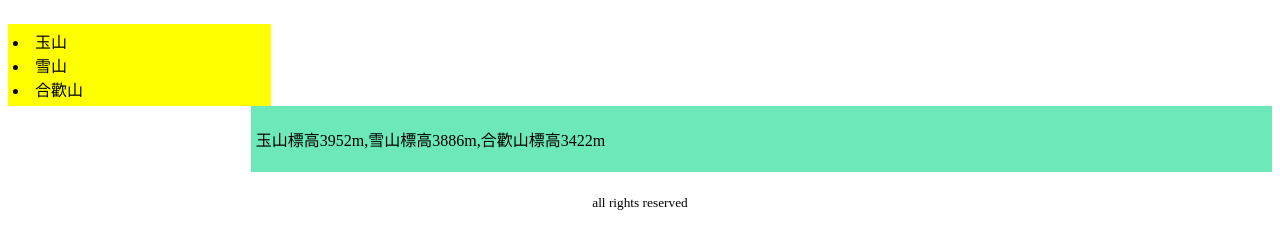
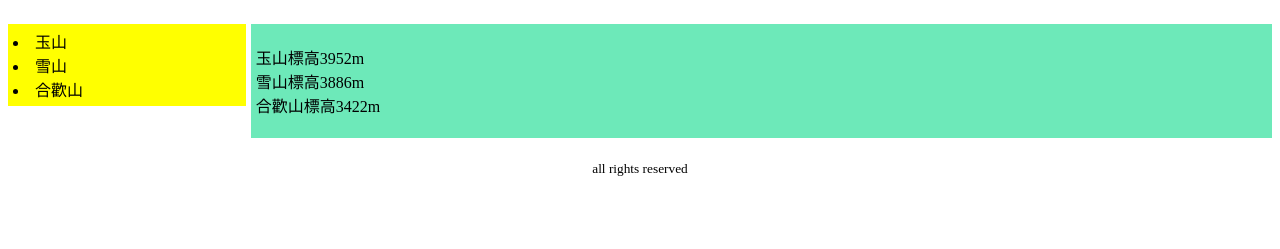
Before and after one commit to CHJ0330/CHJ0330.github.io, a plain HTML site: page W5/hw1.html in a window 1280 px wide. Shown: the part 83-332 px from the top of the page. Drawn offline with Linux system fonts and the light colour scheme.

Commit message:
Update hw1.html

```diff
--- a/W5/hw1.html
+++ b/W5/hw1.html
@@ -5,7 +5,7 @@
         <title>爬山景點</title>
         <style>
             header, footer {display:block; clear:both; padding:5px; text-align:center}
-            nav {display:block; float:left; width:20%; height:50%; background:yellow; padding:5px}
+            nav {display:block; float:left; width:18%; height:50%; background:yellow; padding:5px}
             article {display:block; float:right; width:80%; height:50%; background:rgb(109, 233, 185); padding:5px}
         </style>
     </head>
@@ -21,7 +21,7 @@
             </u1>
         </nav>
         <article>
-            <p>玉山標高3952m,雪山標高3886m,合歡山標高3422m</p>
+            <p>玉山標高3952m<br>雪山標高3886m<br>合歡山標高3422m</p>
         </article>
         <footer>
             <p><small>all rights reserved</small></p>
```
